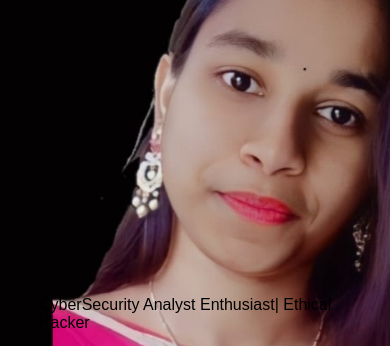
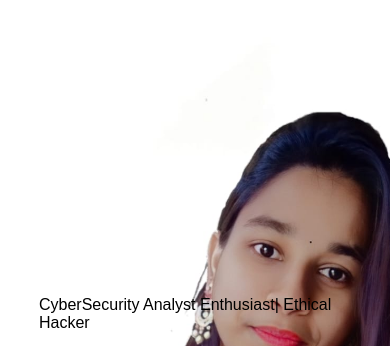
Before and after one commit to VanithaChalla/VanithachallaPortfolio, a plain HTML site: page index.html in a window 390 px wide. Shown: the part 157-503 px from the top of the page. Drawn offline with Linux system fonts and the light colour scheme.

Commit message:
Update Style.css

```diff
--- a/Style.css
+++ b/Style.css
@@ -302,7 +302,7 @@ nav .fas{
 }
 @media only screen and (max-width: 600px){
     #header{
-        background-image: url(images/SmallScreenimg.jpg);
+        background-image: url(images/Backgroundimg.jpg);
     }
     .header-text{
         margin-top: 100%;
```
